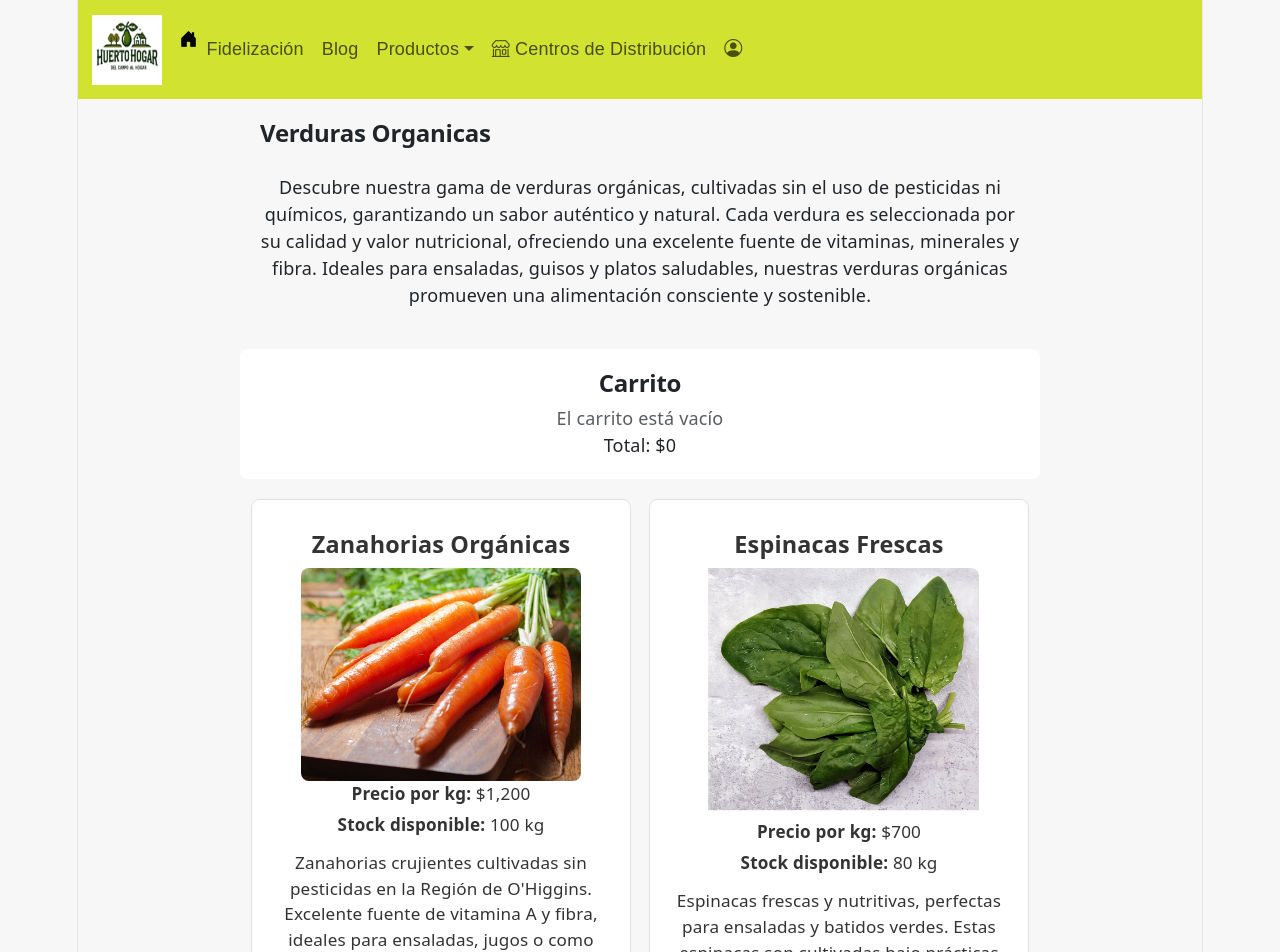
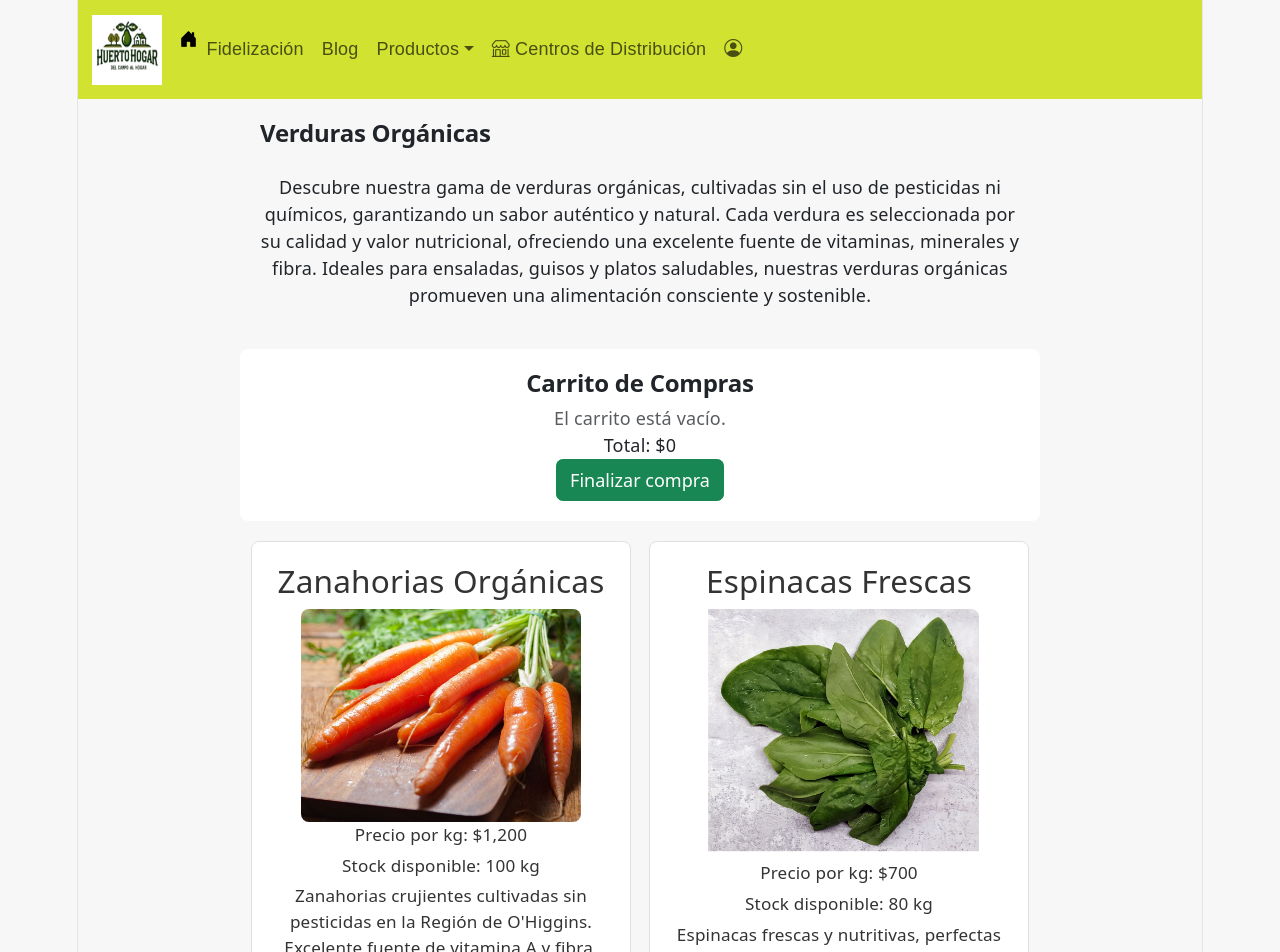
Before and after one commit to emabarra/React-FullStack2, a React (Vite) app: page /verduraorganica in a window 1280 px wide. Shown: the top 952 px of the page. Built offline with nearby package versions, Linux system fonts and the light colour scheme.

Commit message:
Verdura Organica: se añade componente alert

```diff
--- a/src/pages/verduraorganica/verduraorganica.jsx
+++ b/src/pages/verduraorganica/verduraorganica.jsx
@@ -1,56 +1,68 @@
 import { useState, useEffect } from "react";
-import { Link } from "react-router-dom";
+import { useNavigate, Link } from "react-router-dom";
 import styles from "./verduraorganica.module.css";
 import Navbar_tienda from "../../components/navbar/navbar";
+import App_alert from "../../components/alert/alert";
 
 const LLAVE_CARRITO = "carrito";
 
 function VerdurasOrganicas() {
+    const navigate = useNavigate();
+
     const productos = [
         {
             id: "VR001",
             nombre: "Zanahorias Orgánicas",
             precio: 1200,
             stock: 100,
-            descripcion: "Zanahorias crujientes cultivadas sin pesticidas en la Región de O'Higgins. Excelente fuente de vitamina A y fibra, ideales para ensaladas, jugos o como snack saludable.",
-            imagen: "/imagenes/Zanahoria-org.jpg"
+            descripcion:
+                "Zanahorias crujientes cultivadas sin pesticidas en la Región de O'Higgins. Excelente fuente de vitamina A y fibra, ideales para ensaladas, jugos o como snack saludable.",
+            imagen: "/imagenes/Zanahoria-org.jpg",
         },
         {
             id: "VR002",
             nombre: "Espinacas Frescas",
             precio: 700,
             stock: 80,
-            descripcion: "Espinacas frescas y nutritivas, perfectas para ensaladas y batidos verdes. Estas espinacas son cultivadas bajo prácticas orgánicas que garantizan su calidad y valor nutricional.",
-            imagen: "/imagenes/fresh-spinach.jpg"
+            descripcion:
+                "Espinacas frescas y nutritivas, perfectas para ensaladas y batidos verdes. Estas espinacas son cultivadas bajo prácticas orgánicas que garantizan su calidad y valor nutricional.",
+            imagen: "/imagenes/fresh-spinach.jpg",
         },
         {
             id: "VR003",
             nombre: "Pimientos Tricolores",
             precio: 1500,
             stock: 120,
-            descripcion: "Pimientos rojos, amarillos y verdes, ideales para salteados y platos coloridos. Ricos en antioxidantes y vitaminas, estos pimientos añaden un toque vibrante y saludable a cualquier receta.",
-            imagen: "/imagenes/tricolor-pim.jpg"
+            descripcion:
+                "Pimientos rojos, amarillos y verdes, ideales para salteados y platos coloridos. Ricos en antioxidantes y vitaminas, estos pimientos añaden un toque vibrante y saludable a cualquier receta.",
+            imagen: "/imagenes/tricolor-pim.jpg",
         },
         {
             id: "VR004",
             nombre: "Brócoli Orgánico",
             precio: 1800,
             stock: 60,
-            descripcion: "Brócoli fresco de cultivo orgánico, libre de pesticidas. Perfecto para cocinar al vapor, saltear o incorporar en sopas. Cultivado en suelos ricos que garantizan un color verde intenso y alto valor nutricional.",
-            imagen: "/imagenes/brocoli.jpg"
+            descripcion:
+                "Brócoli fresco de cultivo orgánico, libre de pesticidas. Perfecto para cocinar al vapor, saltear o incorporar en sopas. Cultivado en suelos ricos que garantizan un color verde intenso y alto valor nutricional.",
+            imagen: "/imagenes/brocoli.jpg",
         },
         {
             id: "VR005",
             nombre: "Tomates Cherry Orgánicos",
             precio: 2000,
             stock: 90,
-            descripcion: "Tomates cherry vibrantes y llenos de sabor, cultivados bajo estrictos estándares orgánicos. Ideales para ensaladas frescas, picoteos o asados. Poseen un equilibrio perfecto entre acidez y dulzor.",
-            imagen: "/imagenes/tomatecherry.jpg"
-        }
+            descripcion:
+                "Tomates cherry vibrantes y llenos de sabor, cultivados bajo estrictos estándares orgánicos. Ideales para ensaladas frescas, picoteos o asados. Poseen un equilibrio perfecto entre acidez y dulzor.",
+            imagen: "/imagenes/tomatecherry.jpg",
+        },
     ];
 
     const [carrito, setCarrito] = useState([]);
     const [mensajeCompra, setMensajeCompra] = useState("");
+
+    const [showAlert, setShowAlert] = useState(false);
+    const [msgAlert, setMsgAlert] = useState("");
+    const [disenoAlert, setDisenoAlert] = useState("primary");
 
     useEffect(() => {
         const storageActual = localStorage.getItem(LLAVE_CARRITO);
@@ -69,7 +81,11 @@ function VerdurasOrganicas() {
     };
 
     function agregarAlCarrito(producto) {
-        const nuevoCarrito = [...carrito, producto];
+        const itemParaCarrito = {
+            ...producto,
+            precioCalculado: producto.precio,
+        };
+        const nuevoCarrito = [...carrito, itemParaCarrito];
         guardarYActualizarCarrito(nuevoCarrito);
         setMensajeCompra("");
     }
@@ -81,40 +97,58 @@ function VerdurasOrganicas() {
 
     function finalizarCompra() {
         if (carrito.length === 0) {
-            alert("El carrito está vacío.");
+            setDisenoAlert("warning");
+            setMsgAlert("El carrito no debe estar vacío.");
+            setShowAlert(true);
             return;
         }
 
-        setMensajeCompra("¡Muchas gracias por tu compra! Tu pedido ha sido procesado con éxito.");
+        setMensajeCompra("¡Gracias por tu compra! Tu pedido ha sido procesado exitosamente.");
         guardarYActualizarCarrito([]);
     }
 
-    const total = carrito.reduce((sum, item) => sum + item.precio, 0);
+    const total = carrito.reduce(
+        (sum, item) => sum + (item.precioCalculado || item.precio || item.precioPorKg || item.precioPor500g || 0),
+        0
+    );
 
     return (
         <>
             <Navbar_tienda />
+            <App_alert
+                mostrarAlerta={showAlert}
+                cerrarAlerta={() => setShowAlert(false)}
+                variant={disenoAlert}
+                msg={msgAlert}
+            />
+
             <main>
-                <section>
+                <section className={styles.descProducto}>
                     <div className={styles.contenedorDesc}>
-                        <h2>Verduras Organicas</h2>
+                        <h2>Verduras Orgánicas</h2>
                         <p>
-                            Descubre nuestra gama de verduras orgánicas, cultivadas sin el uso de pesticidas ni químicos, garantizando un sabor auténtico y natural. Cada verdura es seleccionada por su calidad y valor nutricional, ofreciendo una excelente fuente de vitaminas, minerales y fibra. Ideales para ensaladas, guisos y platos saludables, nuestras verduras orgánicas promueven una alimentación consciente y sostenible.
+                            Descubre nuestra gama de verduras orgánicas, cultivadas sin el uso de pesticidas ni químicos,
+                            garantizando un sabor auténtico y natural. Cada verdura es seleccionada por su calidad y valor
+                            nutricional, ofreciendo una excelente fuente de vitaminas, minerales y fibra. Ideales para ensaladas,
+                            guisos y platos saludables, nuestras verduras orgánicas promueven una alimentación consciente y
+                            sostenible.
                         </p>
                     </div>
                 </section>
 
                 <section className={styles.seccionCarrito}>
-                    <h2>Carrito</h2>
+                    <h2>Carrito de Compras</h2>
                     {carrito.length === 0 ? (
-                        <p className="text-muted">El carrito está vacío</p>
+                        <p className="text-muted">El carrito está vacío.</p>
                     ) : (
-                        <ul>
+                        <ul className={styles.listaCarrito}>
                             {carrito.map((item, index) => (
-                                <li key={index} style={{ marginBottom: "10px" }}>
-                                    <span>{item.nombre} - ${item.precio.toLocaleString()} </span>
+                                <li key={index} className={styles.itemCarrito}>
+                                    <span>
+                                        {item.nombre} - ${ (item.precioCalculado || item.precio || item.precioPorKg || item.precioPor500g || 0).toLocaleString() }
+                                    </span>
                                     <button
-                                        className="btn btn-sm btn-danger"
+                                        className="btn btn-sm btn-outline-danger"
                                         onClick={() => eliminarDelCarrito(index)}
                                     >
                                         Eliminar
@@ -124,30 +158,24 @@ function VerdurasOrganicas() {
                         </ul>
                     )}
 
-                    <p>Total: ${total.toLocaleString()}</p>
+                    <p className={styles.totalCarrito}>Total: ${total.toLocaleString()}</p>
 
-                    {carrito.length > 0 && (
-                        <button className="btn btn-success" onClick={finalizarCompra}>
-                            Finalizar compra
-                        </button>
-                    )}
+                    <button className="btn btn-success" onClick={finalizarCompra}>
+                        Finalizar compra
+                    </button>
 
-                    {mensajeCompra && <div style={{ marginTop: "15px", fontWeight: "bold", color: "green" }}>{mensajeCompra}</div>}
+                    {mensajeCompra && <div className="mt-3 text-success fw-bold">{mensajeCompra}</div>}
                 </section>
 
                 <section>
                     <div className={styles.contenedorCard}>
                         {productos.map((prod) => (
                             <div key={prod.id} className={styles.card}>
-                                <h3 className={styles.tituloProducto}>{prod.nombre}</h3>
+                                <h3>{prod.nombre}</h3>
                                 <img src={prod.imagen} alt={prod.nombre} />
-                                <p className={styles.precioStock}>
-                                    <strong>Precio por kg:</strong> ${prod.precio.toLocaleString()}
-                                </p>
-                                <p className={styles.precioStock}>
-                                    <strong>Stock disponible:</strong> {prod.stock} kg
-                                </p>
-                                <p className={styles.descripcion}>{prod.descripcion}</p>
+                                <p className={styles.precioStock}>Precio por kg: ${prod.precio.toLocaleString()}</p>
+                                <p className={styles.precioStock}>Stock disponible: {prod.stock} kg</p>
+                                <p>{prod.descripcion}</p>
                                 <div className={styles.contenedorBtn}>
                                     <button
                                         className="btn btn-success"
```
